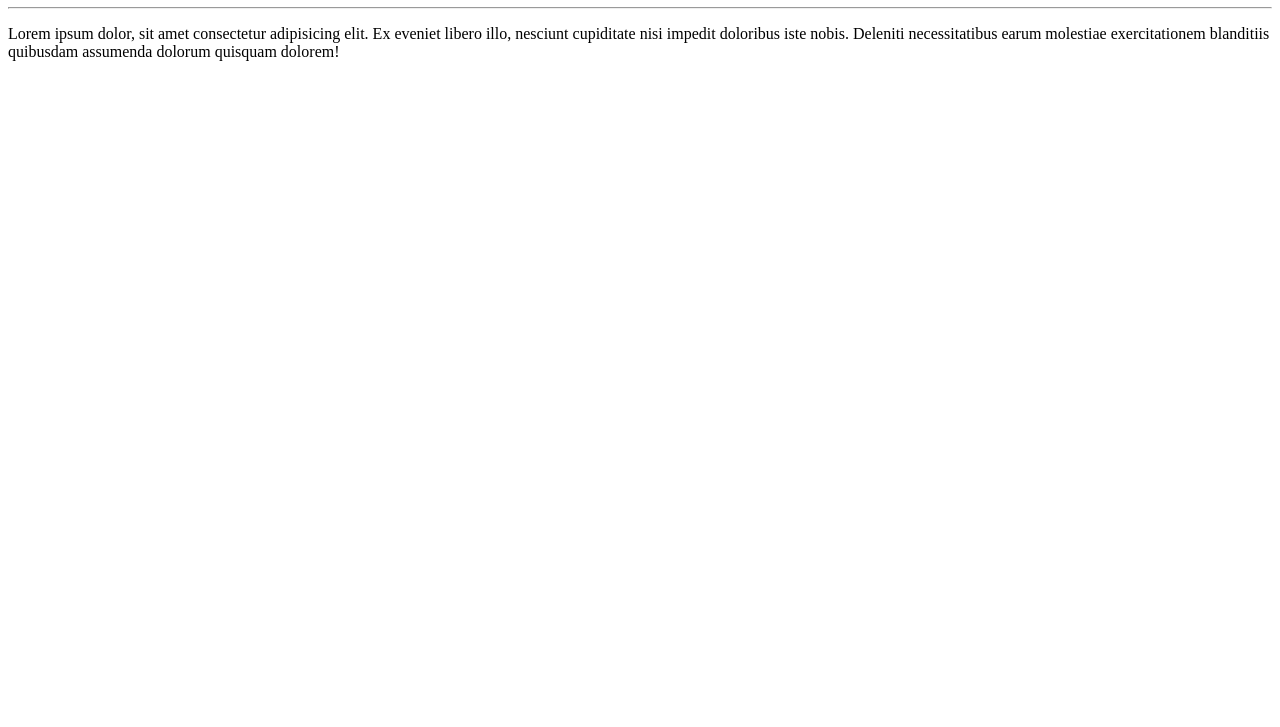
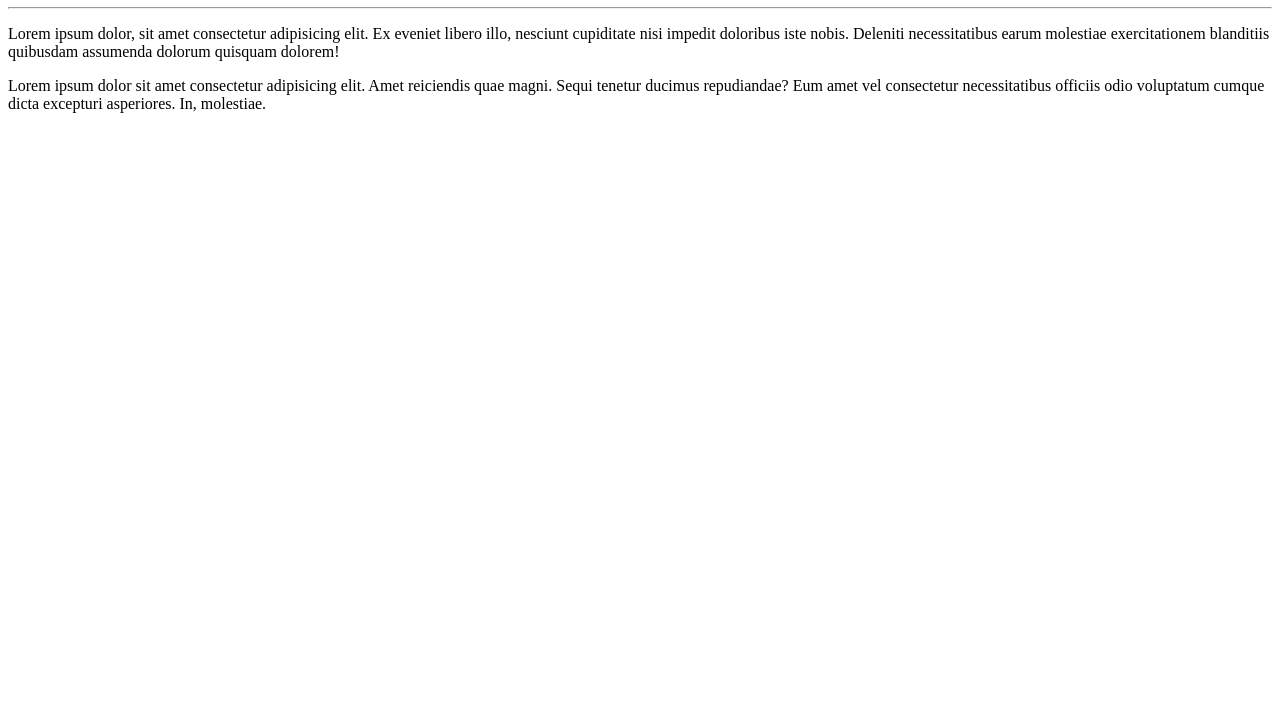
Before and after one commit to MatheusTemblas/Ol--Mundo, a plain HTML site: page site-exemplo/index.html in a window 1280 px wide. Shown: the part 73-800 px from the top of the page. Drawn offline with Linux system fonts and the light colour scheme.

Commit message:
adicionei um paragrafo

```diff
--- a/site-exemplo/index.html
+++ b/site-exemplo/index.html
@@ -9,5 +9,6 @@
     <h1>Olá, Mundo!</h1>
     <hr>
     <p> Lorem ipsum dolor, sit amet consectetur adipisicing elit. Ex eveniet libero illo, nesciunt cupiditate nisi impedit doloribus iste nobis. Deleniti necessitatibus earum molestiae exercitationem blanditiis quibusdam assumenda dolorum quisquam dolorem!</p>
+    <p>Lorem ipsum dolor sit amet consectetur adipisicing elit. Amet reiciendis quae magni. Sequi tenetur ducimus repudiandae? Eum amet vel consectetur necessitatibus officiis odio voluptatum cumque dicta excepturi asperiores. In, molestiae.</p>
 </body>
 </html>
```
